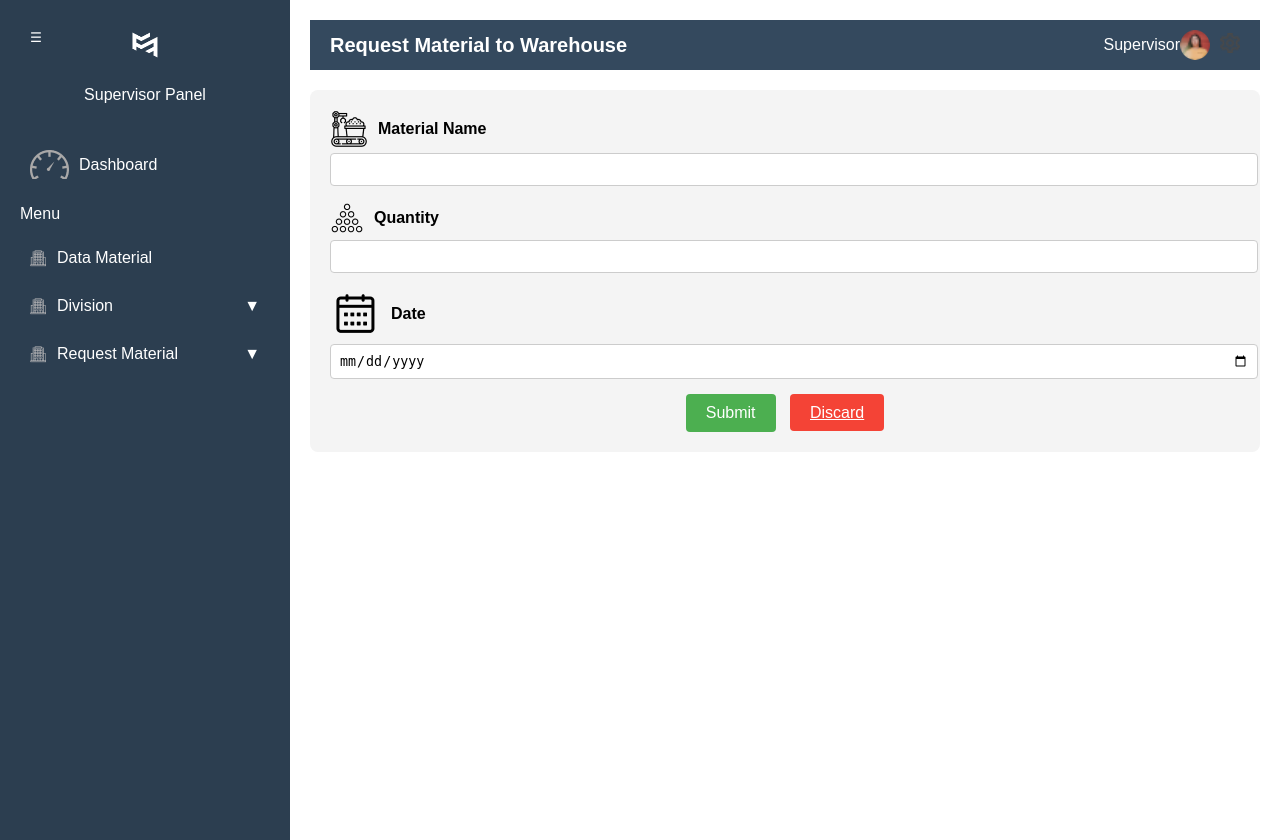
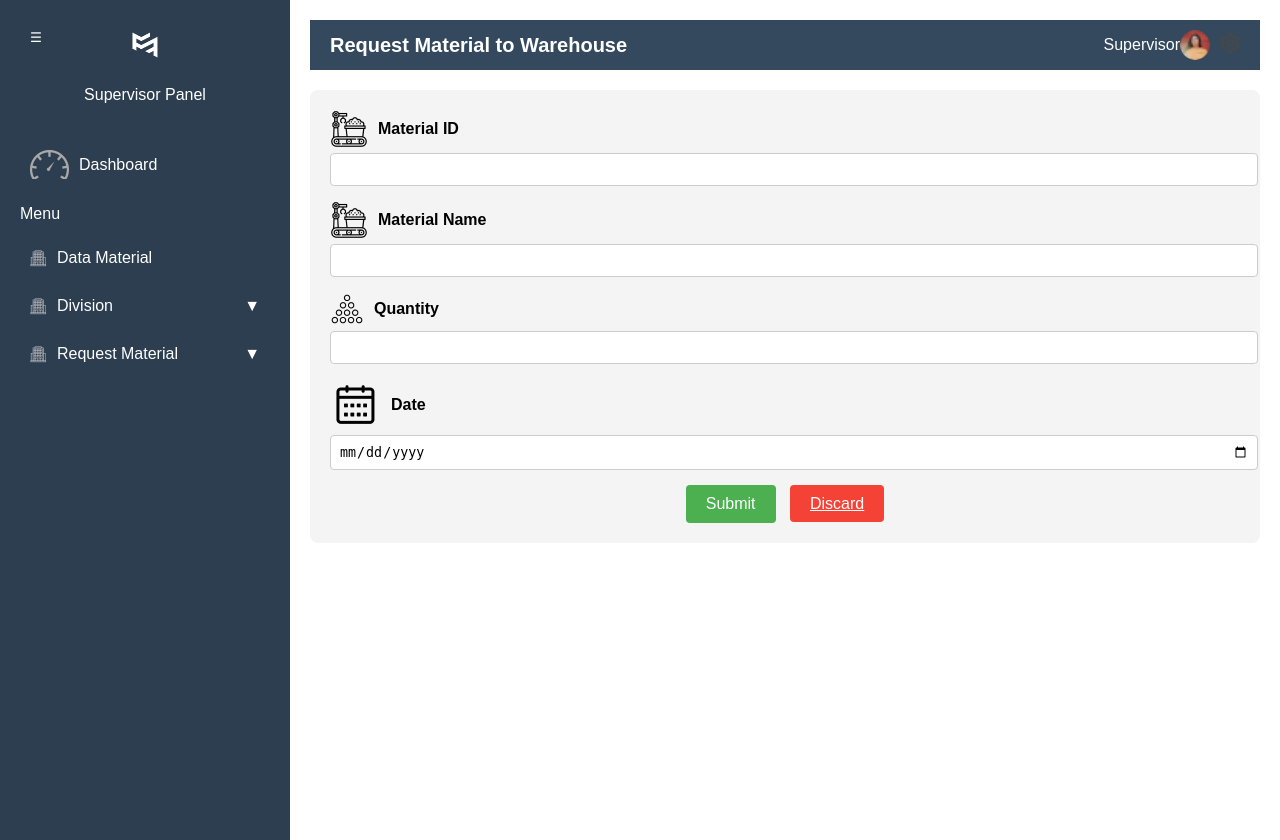
Before and after one commit to hanfadan/dika_xls_v4, a Django app: page /supervisor/send_request/ in a window 1280 px wide. Run offline with Django 5.2, Linux system fonts and the light colour scheme; the visitor is signed in with stand-in values (Sample User, id 1).

Commit message:
add material id

```diff
--- a/myapp/forms.py
+++ b/myapp/forms.py
@@ -1,7 +1,6 @@
 from django import forms
 from .models import UploadedFile, Material, CustomUser, MaterialRequest, UploadedMaterialRequestFile, ResultCompareData
 from django.contrib.auth.forms import UserCreationForm
-
 
 class UploadFileForm(forms.Form):
     warehouse_data = forms.FileField(label='File Pertama')
@@ -24,9 +23,11 @@ class UploadFileForm(forms.Form):
             raise forms.ValidationError("Ukuran file terlalu besar. Maksimum 10 MB diizinkan.")
 
 class MaterialForm(forms.ModelForm):
+    material_id = forms.CharField(label='Material ID', max_length=100, required=True)
+
     class Meta:
         model = Material
-        fields = ['name', 'description', 'quantity']
+        fields = ['material_id', 'name', 'description', 'quantity']
 
 class LoginForm(forms.Form):
     username = forms.CharField(max_length=100)
@@ -41,13 +42,14 @@ class UserForm(forms.ModelForm):
         }
 
 class MaterialRequestForm(forms.ModelForm):
+    material_id = forms.CharField(max_length=100, label='Material ID', required=True)
     material_name = forms.CharField(max_length=100, label='Material Name')
     quantity = forms.IntegerField(label='Quantity')
     request_date = forms.DateField(label='Request Date', widget=forms.DateInput(attrs={'type': 'date'}))
 
     class Meta:
         model = MaterialRequest
-        fields = ['material_name', 'quantity', 'request_date']
+        fields = ['material_id', 'material_name', 'quantity', 'request_date']
 
 class UploadMaterialRequestFileForm(forms.ModelForm):
     class Meta:
--- a/myapp/models.py
+++ b/myapp/models.py
@@ -25,26 +25,27 @@ class CustomUser(AbstractUser):
 
     groups = models.ManyToManyField(
         'auth.Group',
-        related_name='custom_user_set',  # Tambahkan related_name
+        related_name='custom_user_set',
         blank=True,
         help_text='The groups this user belongs to.',
         verbose_name='groups',
     )
     user_permissions = models.ManyToManyField(
         'auth.Permission',
-        related_name='custom_user_set',  # Tambahkan related_name
+        related_name='custom_user_set',
         blank=True,
         help_text='Specific permissions for this user.',
         verbose_name='user permissions',
     )
 
 class Material(models.Model):
+    material_id = models.CharField(max_length=50, unique=True)
     name = models.CharField(max_length=100)
     description = models.TextField()
-    quantity = models.IntegerField()
-
+    quantity = models.IntegerField(default=0)  # Tambahkan nilai default
     def __str__(self):
         return self.name
+
 
 class MaterialRequest(models.Model):
     material = models.ForeignKey(Material, on_delete=models.CASCADE)
@@ -52,7 +53,7 @@ class MaterialRequest(models.Model):
     quantity = models.IntegerField()
     request_date = models.DateField()
     status = models.CharField(max_length=20, default='pending')
-    file_url = models.CharField(max_length=255, blank=True, null=True)  # Add this line
+    file_url = models.CharField(max_length=255, blank=True, null=True)
 
     def __str__(self):
         return f"{self.material.name} requested by {self.requester.username}"
--- a/myapp/templates/myapp/supervisor_request_material.html
+++ b/myapp/templates/myapp/supervisor_request_material.html
@@ -51,6 +51,10 @@
             <form method="post" action="{% url 'send_request' %}">
                 {% csrf_token %}
                 <div class="form-group">
+                    <label for="material_id"><img src="{% static 'myapp/assets/material.png' %}" alt="Material ID"> Material ID</label>
+                    <input type="text" id="material_id" name="material_id" required>
+                </div>
+                <div class="form-group">
                     <label for="material_name"><img src="{% static 'myapp/assets/material.png' %}" alt="Material Name"> Material Name</label>
                     <input type="text" id="material_name" name="material_name" required>
                 </div>
@@ -67,6 +71,7 @@
                     <a href="{% url 'supervisor_dashboard' %}" class="btn btn-discard">Discard</a>
                 </div>
             </form>
+
         </div>
     </div>
     <button id="toggleSidebar" onclick="toggleSidebar()">☰</button>
--- a/myapp/templates/myapp/warehouse_requested_material.html
+++ b/myapp/templates/myapp/warehouse_requested_material.html
@@ -40,6 +40,7 @@
                     <thead>
                         <tr>
                             <th>No</th>
+                            <th>Material ID</th>
                             <th>Material Name</th>
                             <th>Quantity</th>
                             <th>Action</th>
@@ -49,6 +50,7 @@
                         {% for material_request in materials %}
                         <tr>
                             <td>{{ forloop.counter }}</td>
+                            <td>{{ material_request.material.material_id }}</td>
                             <td>{{ material_request.material.name }}</td>
                             <td>{{ material_request.quantity }}</td>
                             <td><a href="{% url 'warehouse_send_data' material_request.id %}" class="btn btn-send">Send</a></td>
--- a/myapp/views.py
+++ b/myapp/views.py
@@ -188,12 +188,16 @@ def send_request(request):
     if request.method == 'POST':
         form = MaterialRequestForm(request.POST)
         if form.is_valid():
+            material_id = form.cleaned_data['material_id']  # Ensure material_id is captured
             material_name = form.cleaned_data['material_name']
             quantity = form.cleaned_data['quantity']
             request_date = form.cleaned_data['request_date']
 
             # Check if the material already exists, if not create it
-            material, created = Material.objects.get_or_create(name=material_name, defaults={'description': 'Default description', 'quantity': 0})
+            material, created = Material.objects.get_or_create(
+                material_id=material_id,  # Use material_id for lookup
+                defaults={'name': material_name, 'description': 'Default description', 'quantity': quantity}
+            )
 
             material_request = MaterialRequest(
                 material=material,
```
Also changed, not shown: myapp/migrations/0006_material_material_id.py (added), myapp/migrations/0007_alter_material_material_id.py (added).
